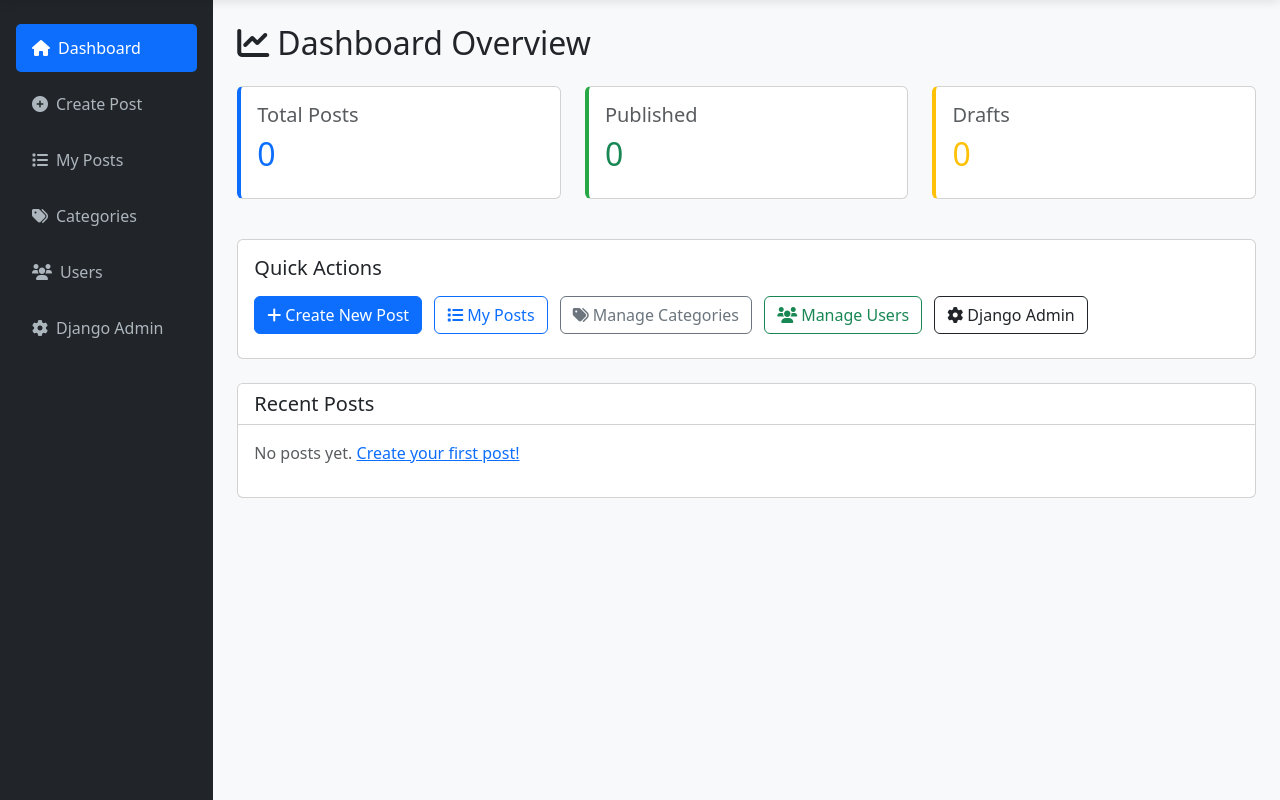
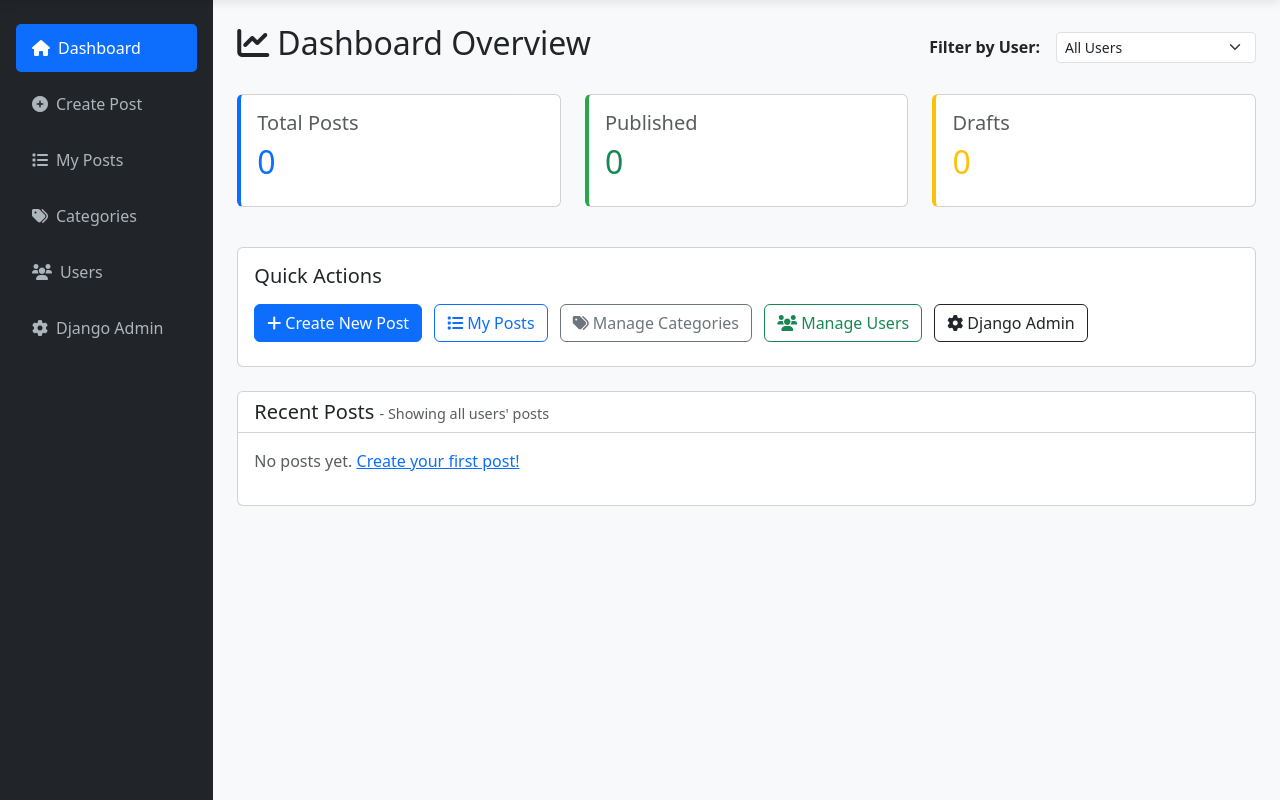
Before and after one commit to MosaddikHabib/tutorial_blog_site_django, a Django app: page /manage/ in a window 1280 px wide. Shown: the part 56-856 px from the top of the page. Run offline with Django 4.2, Linux system fonts and the light colour scheme; the visitor is signed in with stand-in values (Sample User, id 1); data comes from the database, SQL or seed files in the repository; data that the repository does not hold is empty; some libraries are stand-ins or nearby versions.

Commit message:
Add user filter dropdown to admin dashboard with author column in posts table

```diff
--- a/blog/views.py
+++ b/blog/views.py
@@ -121,18 +121,48 @@ def admin_dashboard(request):
     if not request.user.is_superuser:
         return redirect('user_dashboard')
 
-    posts = Post.objects.filter(author=request.user).order_by('-created_at')[:10]
+    # Get all staff users for the filter dropdown
+    all_users = User.objects.filter(is_staff=True).order_by('username')
+    selected_user_id = request.GET.get('user', '')
+    selected_user = None
+
+    # Filter posts based on selected user
+    if selected_user_id:
+        try:
+            selected_user = User.objects.get(id=selected_user_id)
+            posts = Post.objects.filter(author__id=selected_user_id).select_related('author', 'category').order_by('-created_at')[:10]
+            # Stats for selected user
+            stats = {
+                'total_posts': Post.objects.filter(author__id=selected_user_id).count(),
+                'published_posts': Post.objects.filter(author__id=selected_user_id, status='published').count(),
+                'draft_posts': Post.objects.filter(author__id=selected_user_id, status='draft').count(),
+            }
+        except User.DoesNotExist:
+            selected_user = None
+            posts = Post.objects.all().select_related('author', 'category').order_by('-created_at')[:10]
+            stats = {
+                'total_posts': Post.objects.count(),
+                'published_posts': Post.objects.filter(status='published').count(),
+                'draft_posts': Post.objects.filter(status='draft').count(),
+            }
+    else:
+        # Show all posts when no specific user is selected
+        posts = Post.objects.all().select_related('author', 'category').order_by('-created_at')[:10]
+        stats = {
+            'total_posts': Post.objects.count(),
+            'published_posts': Post.objects.filter(status='published').count(),
+            'draft_posts': Post.objects.filter(status='draft').count(),
+        }
+
     categories = Category.objects.all()
-    stats = {
-        'total_posts': Post.objects.filter(author=request.user).count(),
-        'published_posts': Post.objects.filter(author=request.user, status='published').count(),
-        'draft_posts': Post.objects.filter(author=request.user, status='draft').count(),
-    }
 
     context = {
         'posts': posts,
         'categories': categories,
         'stats': stats,
+        'all_users': all_users,
+        'selected_user_id': selected_user_id,
+        'selected_user': selected_user,
     }
     return render(request, 'blog/admin_dashboard.html', context)
 
--- a/templates/blog/admin_dashboard.html
+++ b/templates/blog/admin_dashboard.html
@@ -65,6 +65,21 @@
 			}
 			.btn-group-sm .btn {
 				padding: 0.25rem 0.4rem;
+			}
+			.d-flex.justify-content-between {
+				flex-direction: column !important;
+				align-items: flex-start !important;
+				gap: 1rem;
+			}
+			.user-filter {
+				width: 100%;
+			}
+			.user-filter form {
+				flex-direction: column !important;
+				align-items: stretch !important;
+			}
+			.user-filter select {
+				width: 100% !important;
 			}
 		}
 
@@ -167,7 +182,24 @@
 				{% endif %}
 
 				{% block content %}
-				<h2 class="mb-4"><i class="fas fa-chart-line me-2"></i>Dashboard Overview</h2>
+				<div class="d-flex justify-content-between align-items-center mb-4">
+					<h2><i class="fas fa-chart-line me-2"></i>Dashboard Overview</h2>
+
+					<!-- User Filter Dropdown -->
+					<div class="user-filter">
+						<form method="GET" action="{% url 'admin_dashboard' %}" class="d-flex align-items-center gap-2">
+							<label for="userFilter" class="mb-0 me-2 fw-semibold">Filter by User:</label>
+							<select name="user" id="userFilter" class="form-select form-select-sm" style="width: auto; min-width: 200px;" onchange="this.form.submit()">
+								<option value="">All Users</option>
+								{% for user in all_users %}
+									<option value="{{ user.id }}" {% if selected_user_id|stringformat:"s" == user.id|stringformat:"s" %}selected{% endif %}>
+										{{ user.username }}{% if user.is_superuser %} (Admin){% endif %}
+									</option>
+								{% endfor %}
+							</select>
+						</form>
+					</div>
+				</div>
 
 				<!-- Statistics Cards -->
 				<div class="row mb-4">
@@ -228,7 +260,14 @@
 				<!-- Recent Posts -->
 				<div class="card">
 					<div class="card-header bg-white">
-						<h5 class="mb-0">Recent Posts</h5>
+						<h5 class="mb-0">
+							Recent Posts
+							{% if selected_user %}
+								<span class="text-muted fw-normal" style="font-size: 0.9rem;"> - Showing posts by <strong>{{ selected_user.username }}</strong></span>
+							{% elif not selected_user_id %}
+								<span class="text-muted fw-normal" style="font-size: 0.9rem;"> - Showing all users' posts</span>
+							{% endif %}
+						</h5>
 					</div>
 					<div class="card-body">
 						{% if posts %}
@@ -237,6 +276,7 @@
 									<thead>
 										<tr>
 											<th>Title</th>
+											<th>Author</th>
 											<th>Category</th>
 											<th>Status</th>
 											<th>Created</th>
@@ -247,6 +287,11 @@
 										{% for post in posts %}
 										<tr>
 											<td>{{ post.title }}</td>
+											<td>
+												<span class="badge bg-info">
+													<i class="fas fa-user me-1"></i>{{ post.author.username }}
+												</span>
+											</td>
 											<td><span class="badge bg-secondary">{{ post.category.name }}</span></td>
 											<td>
 												{% if post.status == 'published' %}
--- a/venv_requirements.txt
+++ /dev/null
@@ -1,4 +0,0 @@
-Django==5.2.1
-django-ckeditor==6.7.0
-django-js-asset==3.1.2
-Pillow==11.1.0
```
